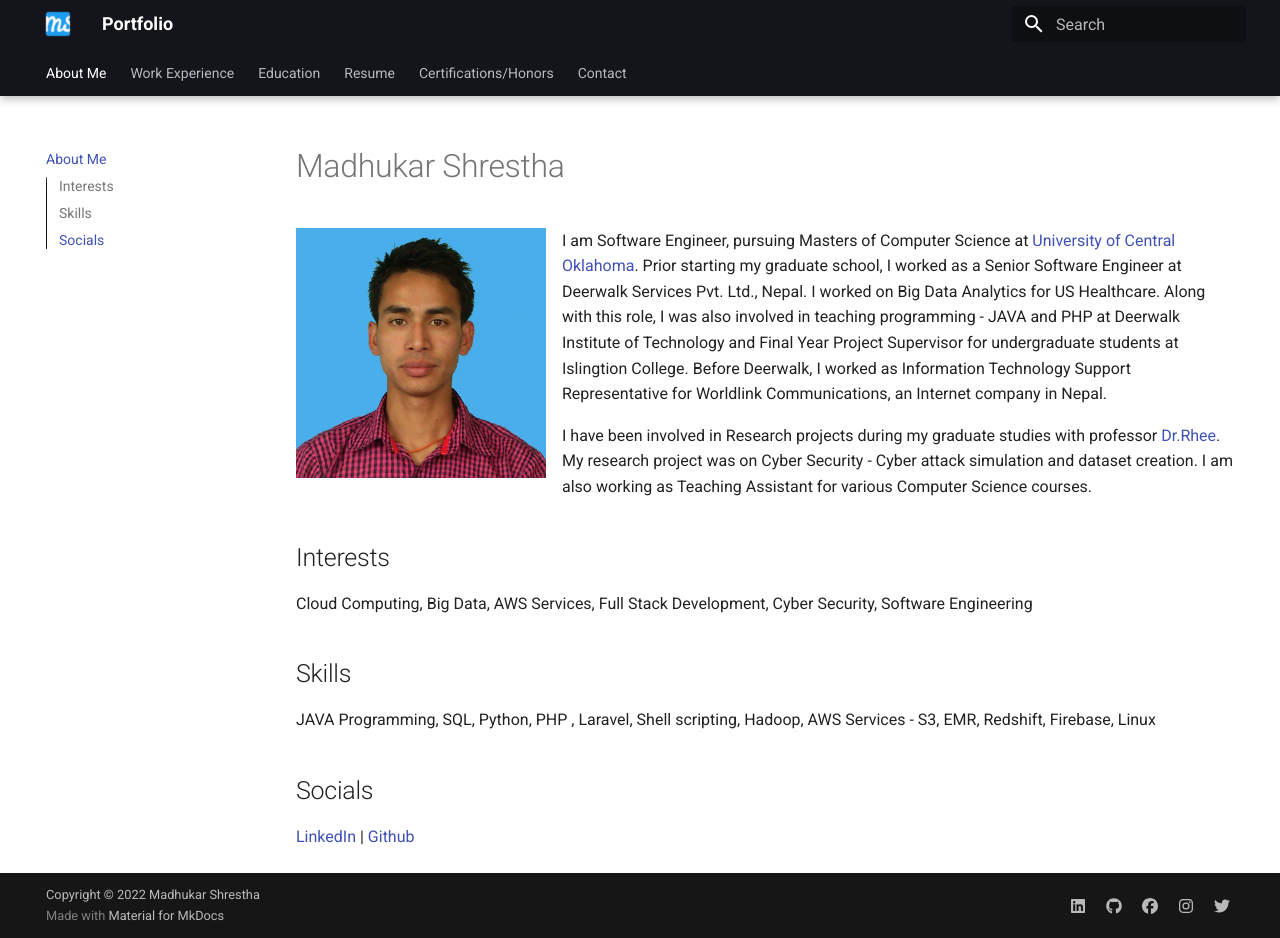
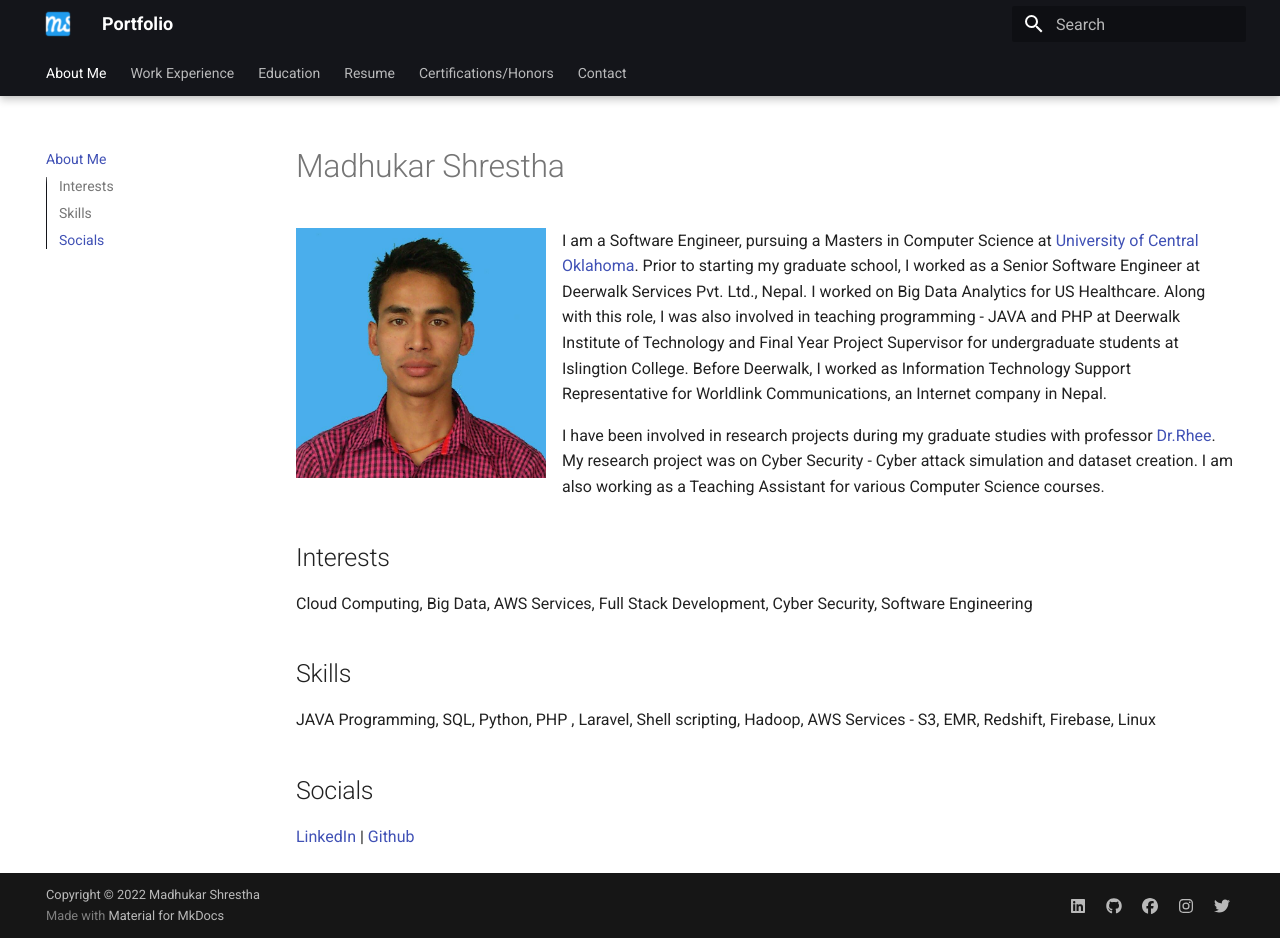
Before and after one commit to sthamadhukar/sthamadhukar.github.io, an MkDocs documentation site: the page built from docs/index.md, in a window 1280 px wide and 938 px high. Built offline with MkDocs 1.6.1 and Material for MkDocs 9.7.7, drawn with Linux system fonts in a browser that asks for light colours.

Commit message:
Grammer correction for intro

```diff
--- a/docs/index.md
+++ b/docs/index.md
@@ -2,10 +2,9 @@
 
 ![Madhukar Shrestha](assets/images/photo1.jpeg){: style="height:250px;width:250px" align=left }
 
-I am Software Engineer, pursuing Masters of Computer Science at [University of Central Oklahoma](https://www.uco.edu/). Prior starting my graduate school, I worked as a Senior Software Engineer at Deerwalk Services Pvt. Ltd., Nepal. I worked on Big Data Analytics for US Healthcare. Along with this role, I was also involved in teaching programming - JAVA and PHP at Deerwalk Institute of Technology and Final Year Project Supervisor for undergraduate students at Islingtion College. Before Deerwalk, I worked as Information Technology Support Representative for Worldlink Communications, an Internet company in Nepal.
+I am a Software Engineer, pursuing a Masters in Computer Science at [University of Central Oklahoma](https://www.uco.edu/). Prior to starting my graduate school, I worked as a Senior Software Engineer at Deerwalk Services Pvt. Ltd., Nepal. I worked on Big Data Analytics for US Healthcare. Along with this role, I was also involved in teaching programming - JAVA and PHP at Deerwalk Institute of Technology and Final Year Project Supervisor for undergraduate students at Islingtion College. Before Deerwalk, I worked as Information Technology Support Representative for Worldlink Communications, an Internet company in Nepal.
 
-I have been involved in Research projects during my graduate studies with professor [Dr.Rhee](https://rhee.systems/). My research project was on Cyber Security - Cyber attack simulation and dataset creation. I am also working as Teaching Assistant for various Computer Science courses.
-
+I have been involved in research projects during my graduate studies with professor [Dr.Rhee](https://rhee.systems/). My research project was on Cyber Security - Cyber attack simulation and dataset creation. I am also working as a Teaching Assistant for various Computer Science courses.
 
 ## Interests
 Cloud Computing, Big Data, AWS Services, Full Stack Development,  Cyber Security, Software Engineering
```
